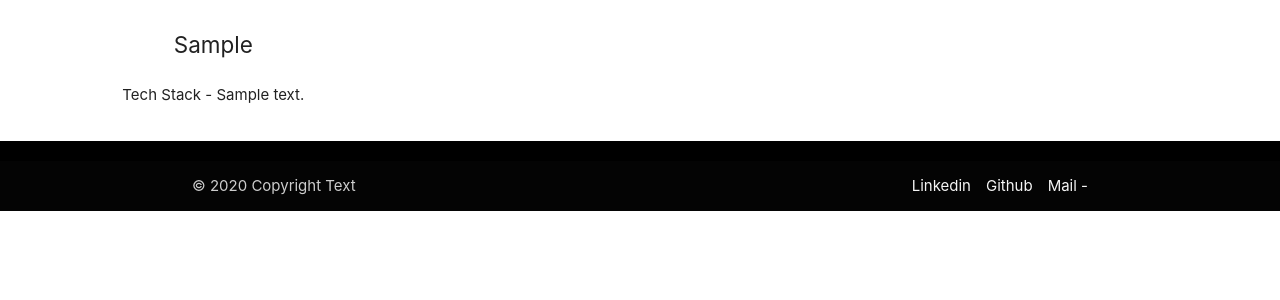
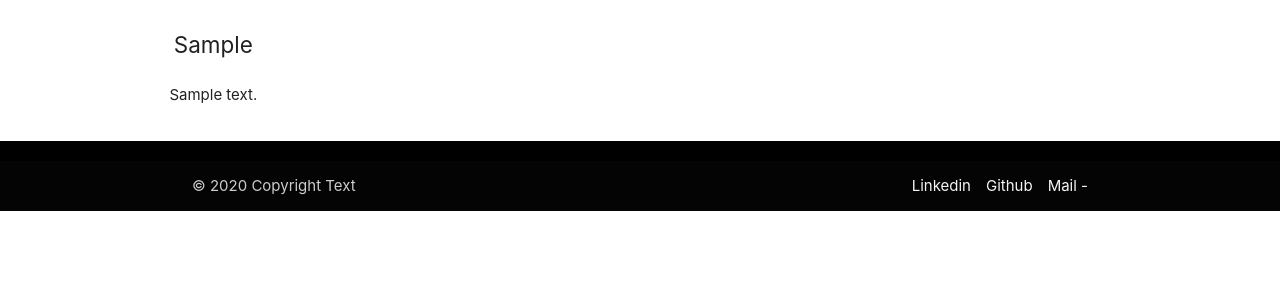
Before and after one commit to rishabkoul/My_Site, a Django app: page /achievements in a window 1280 px wide. Shown: the part 471-771 px from the top of the page. Run offline with Django 3.2, Linux system fonts and the light colour scheme; tables that the repository leaves empty hold one stand-in row (values such as "Sample post"); grey boxes marked "Sample" are stand-in pictures.

Commit message:
intial-commit

```diff
--- a/templates/my_resume/achievements.html
+++ b/templates/my_resume/achievements.html
@@ -9,7 +9,7 @@
       ><img class="project-image" src="media/{{achievement.photo}}" alt=""
     /></a>
     <h2>{{achievement.a_type}}</h2>
-    <h3>Tech Stack - {{achievement.description}}</h3>
+    <h3>{{achievement.description}}</h3>
   </div>
   {% else %}
   <div class="col s12 m6 l4 center-align">
@@ -18,7 +18,7 @@
       ><img class="project-image" src="media/{{achievement.photo}}" alt=""
     /></a>
     <h2>{{achievement.a_type}}</h2>
-    <h3>Tech Stack - {{achievement.description}}</h3>
+    <h3>{{achievement.description}}</h3>
   </div>
   {% endif %} {% endfor %}</div> {% endblock content %} {% block footerlinks %}
   <a class="grey-text text-lighten-4 right" href="mailto: {{resume.mail}}"
```
